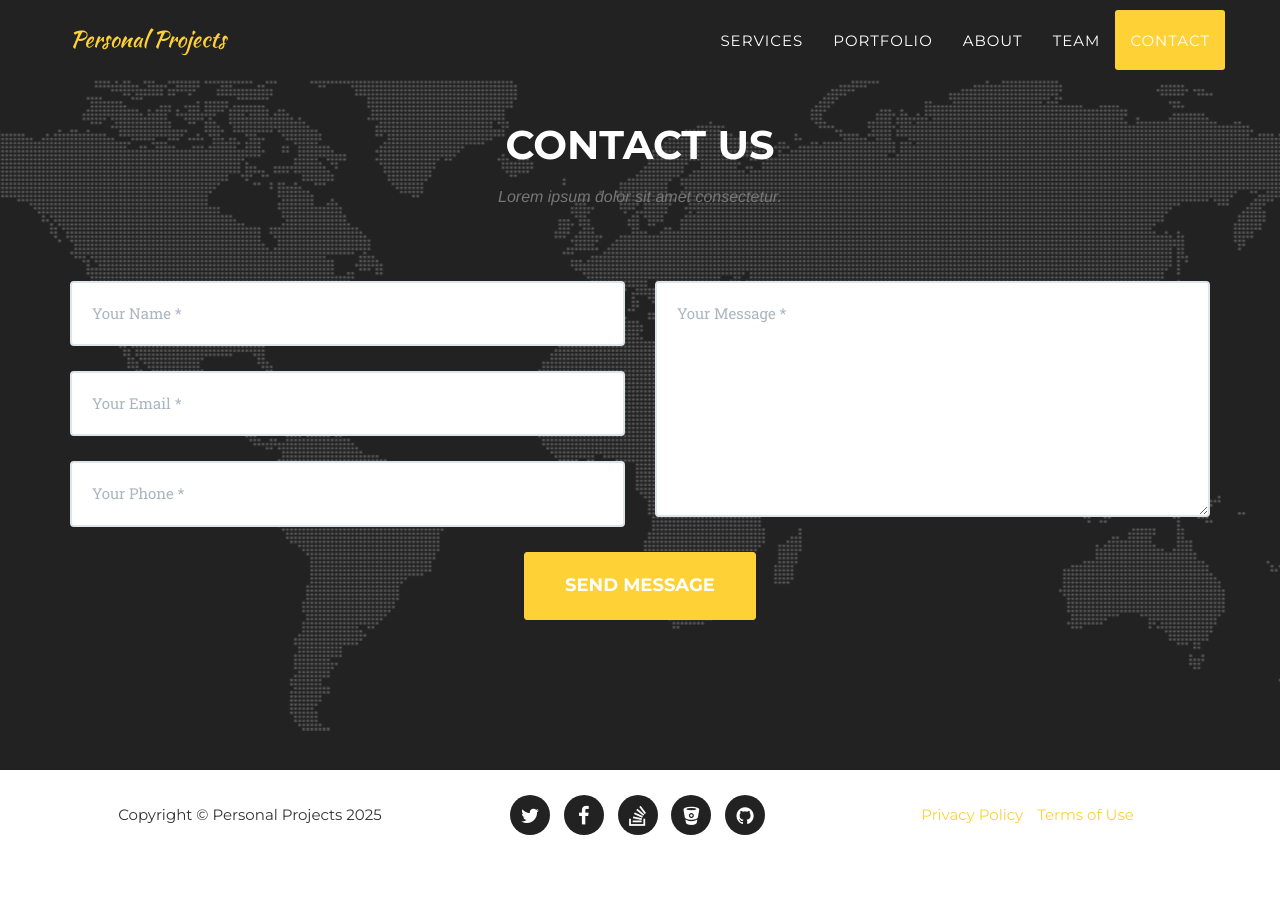
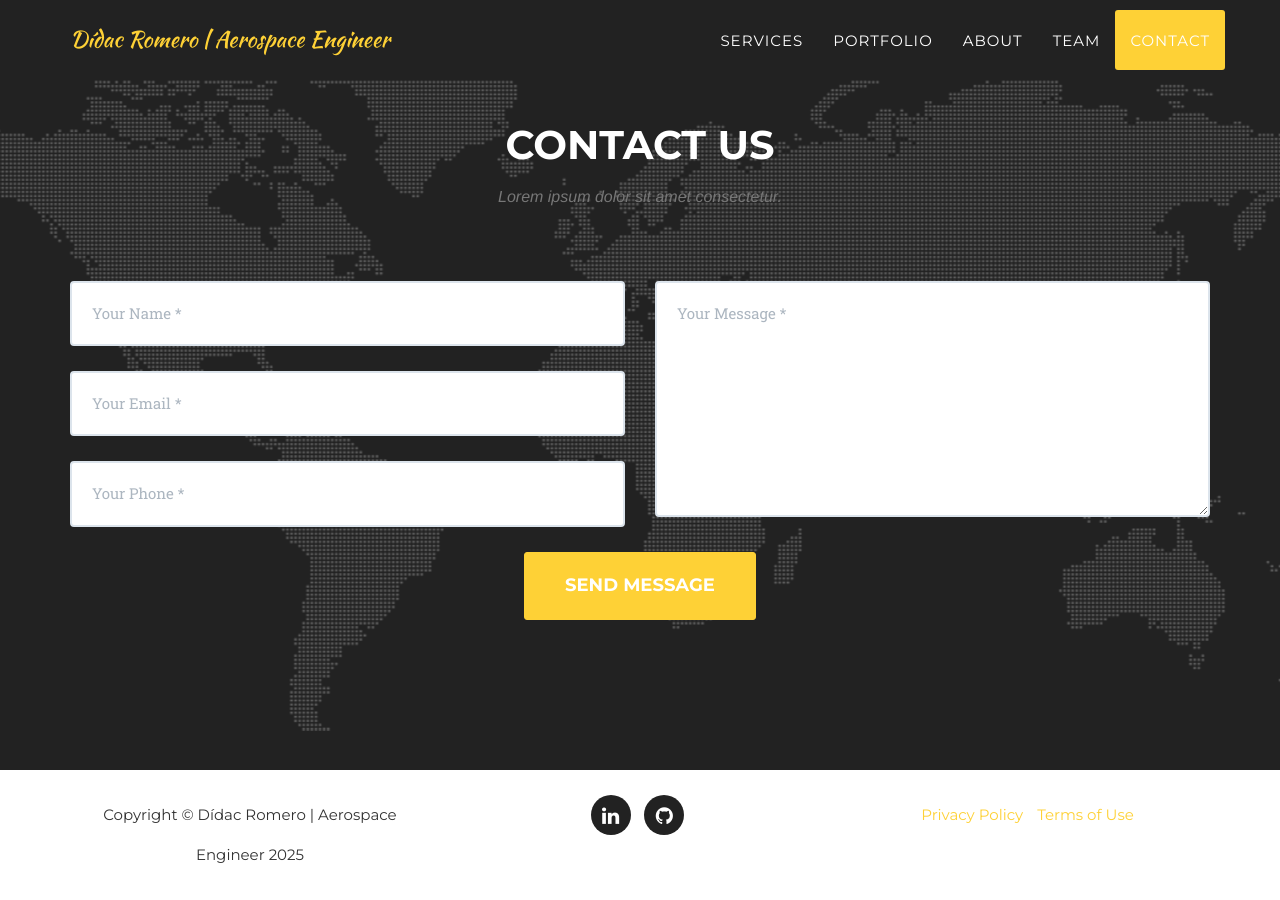
Before and after one commit to DidacRomeroRaventos/DidacRomeroRaventos.github.io, a Jekyll site: the page built from index.html, in a window 1280 px wide and 900 px high, scrolled down 5676 px. Built offline with Jekyll 4.4.1, drawn with Linux system fonts in a browser that asks for light colours; some web fonts are replaced; before the commit the page ends 6536 px from its top, so only the background shows below that; some of the changed lines change nothing that is shown; some of the changed text lies outside the part shown.

Commit message:
Update _config.yml

```diff
--- a/_config.yml
+++ b/_config.yml
@@ -2,42 +2,37 @@
 baseurl: ""
 
 # Site settings
-title: Personal Projects
+title: "Dídac Romero | Aerospace Engineer"
 email: didacrora@gmail.com
-description: "Write an awesome description for your new site here. You can edit this line in _config.yml. It will appear in your document head meta (for Google search results) and in your feed.xml site description."
+description: "Aerospace Engineer with comprehensive knowledge in aerodynamics, structures, propulsion, flight control, and materials."
 
-
-# Team names, titles and social links
+# --- EL TEU PERFIL (SECCIÓ TEAM) ---
+# He eliminat la gent falsa (Kay, Larry) i t'he posat a tu sol.
 people:
 - name: Dídac Romero Raventós
   pic: 1
-  position: Aerospace Engineer
+  position: Aerospace Engineer & Researcher
   social:
-    - title: twitter
-      url: #
-    - title: facebook
-      url: #
-    - title: stack-overflow
-      url: #
+    - title: linkedin
+      url: https://www.linkedin.com/in/didacromero/
+    - title: github
+      url: https://github.com/POSA-EL-TEU-USUARI
+    - title: email
+      url: mailto:didacrora@gmail.com
 
-# Social networks usernames (many more available: google-plus, flickr, dribbble, pinterest, instagram, tumblr, linkedin, etc.)
+# --- XARXES SOCIALS (PEU DE PÀGINA) ---
 social:
-  - title: twitter
-    url: http://twitter.com/jekyllrb
-  - title: facebook
-    url:
-  - title: stack-overflow
-    url: http://stackoverflow.com/questions/tagged/jekyll
-  - title: bitbucket
-    url: http://bitbucket.org/jekyll
+  - title: linkedin
+    url: https://www.linkedin.com/in/didacromero/
   - title: github
-    url: http://github.com/jekyll
+    url: https://github.com/POSA-EL-TEU-USUARI
+  # He eliminat xarxes que no surten al CV (Twitter, Facebook) per netejar.
 
-# Postal address (add as many lines as necessary)
+# --- ADREÇA (SI VOLS QUE SURTI AL MAPA/FOOTER) ---
 address:
-  - line: 3481 Melrose Place
-  - line: Beverly Hills, CA 90210
+  - line: Barcelona, Spain
+  - line: didacrora@gmail.com
 
-# Build settings
+# --- CONFIGURACIÓ TÈCNICA (NO TOCAR) ---
 markdown: kramdown
 permalink: pretty
```
